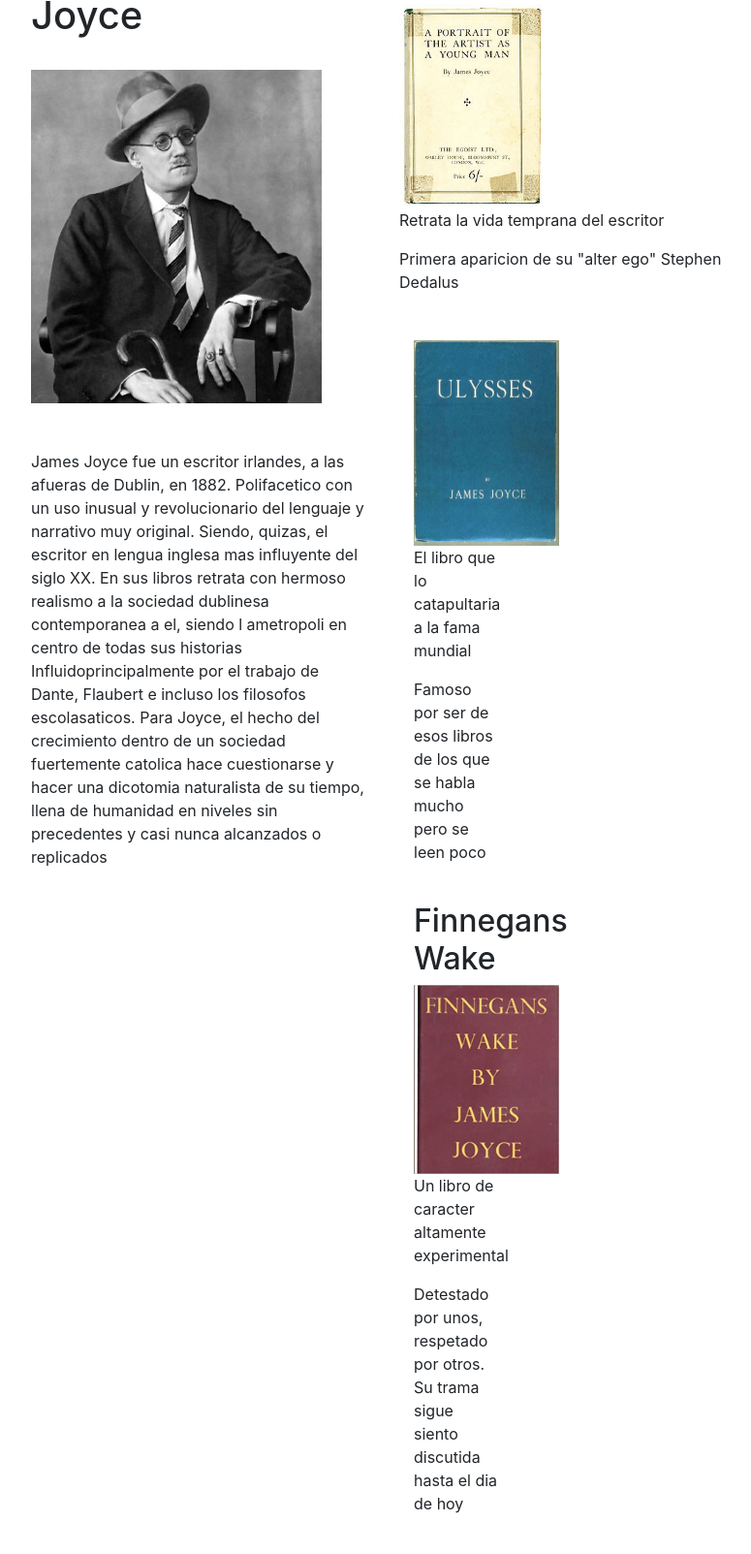
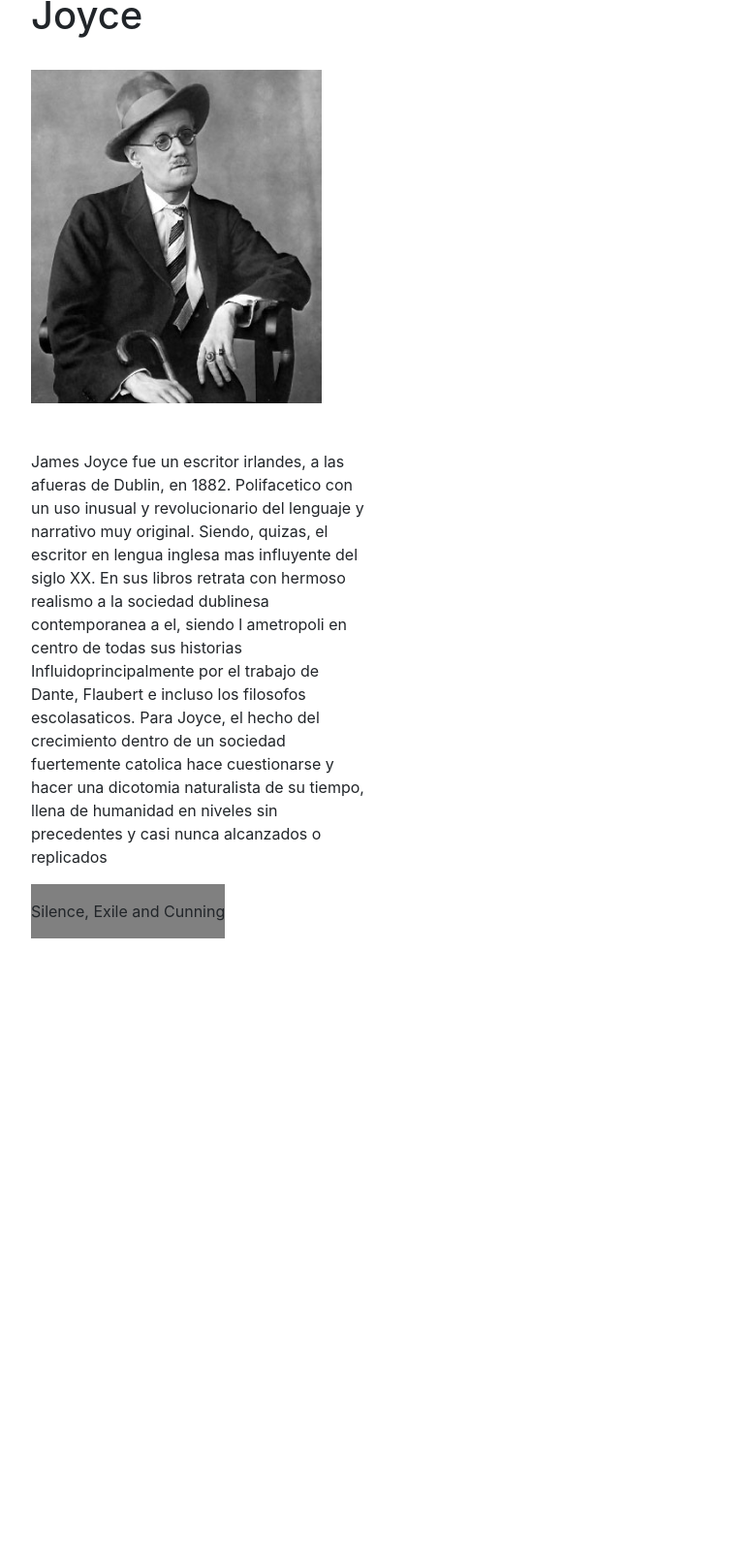
Before and after one commit to jesvsmartinez892923/primeraweb, a plain HTML site: page index.html in a window 1280 px wide. Shown: the part 331-1934 px from the top of the page at 97% size, without its empty margins (53-828 px from the left). After the commit the page ends 1299 px from the top, so only its background shows below. Drawn offline with nearby package versions, Linux system fonts and the light colour scheme.

Commit message:
modificacion index

```diff
--- a/index.html
+++ b/index.html
@@ -71,40 +71,6 @@
                         </div>
 
 
-            </div>
-            <div class="col-sm-4">
-
-                <h2>A portrait of the artist as a young man (1916)</h2>
-                <img src="./img/portrait.jpg" alt="Portada A portrait of the artist as a young man"  width="150" height="auto">
-                <div>
-                    <p>Retrata la vida temprana del escritor</p>
-                    <p>Primera aparicion de su "alter ego" Stephen Dedalus</p>
-                </div>
-            </article>
-
-
-            <div class="col-sm-4">
-                <br>
-                <article>
-                    <h2></h2>
-                    <img src="./img/Finnegans wake.jpg" alt="Portada Ulises" width="150" height="auto">
-                    <p>El libro que lo catapultaria a la fama mundial</p>
-                    <p>Famoso por ser de esos libros de los que se habla mucho pero se leen poco</p>
-                </article>
-            </div>
-            <div class="col-sm-4">
-                <br>
-                <article>
-                    <h2>Finnegans Wake</h2>
-                    <img src="./img/ulises.jpg" alt="Portada Finnegans Wake" width="150" height="auto">
-                    <p>Un libro de caracter altamente experimental</p>
-                    <p>Detestado por unos, respetado por otros. Su trama sigue siento discutida hasta el dia de hoy</p>
-                </article>
-                <br>
-            </section>
-        </div>
-
-      </div>
 
 
     <footer class= "mt-auto py-3 footer">
```
